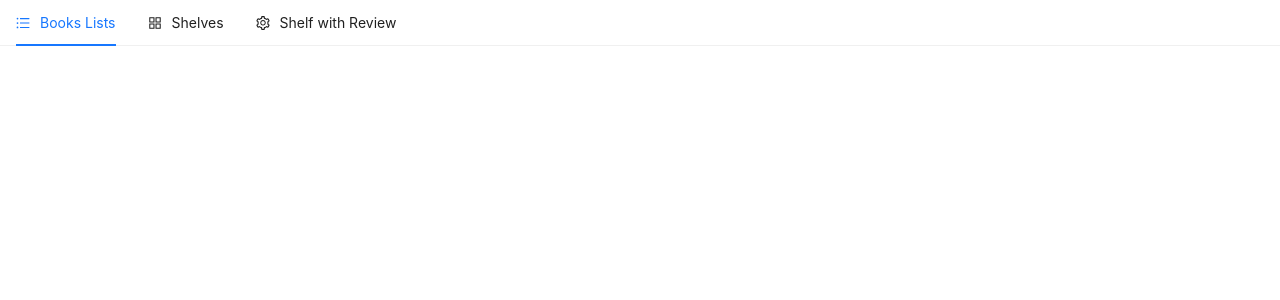
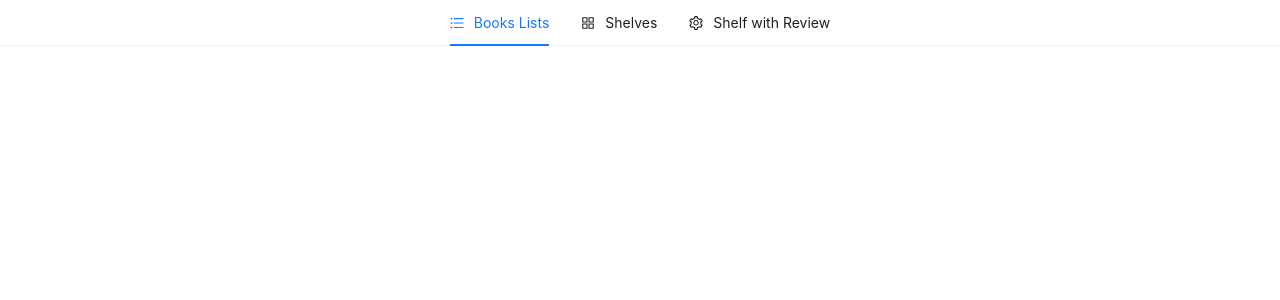
Before and after one commit to CaloevE/home_library, a React (Create React App) app: page / in a window 1280 px wide. Shown: the top 300 px of the page. Built offline with nearby package versions, Linux system fonts and the light colour scheme.

Commit message:
Added style for meniu

```diff
--- /dev/null
+++ b/src/components/mainMenu/index.module.scss
@@ -0,0 +1,5 @@
+.menu {
+  display: flex;
+  flex-direction: row;
+  justify-content: center;
+}
--- a/src/components/mainMenu/index.tsx
+++ b/src/components/mainMenu/index.tsx
@@ -2,6 +2,7 @@ import React, {FC, useState} from 'react';
 import {AppstoreOutlined, SettingOutlined, UnorderedListOutlined} from '@ant-design/icons';
 import type {MenuProps} from 'antd';
 import {Menu} from 'antd';
+import styles from './index.module.scss'
 
 const items: MenuProps['items'] = [
 	{
@@ -61,7 +62,9 @@ const MainMenu: FC = () => {
 	return <Menu onClick={onClick}
 	             selectedKeys={[current]}
 	             mode="horizontal"
-	             items={items}/>;
+	             items={items}
+	             className={styles.menu}
+	/>;
 };
 
 export default MainMenu;
```
